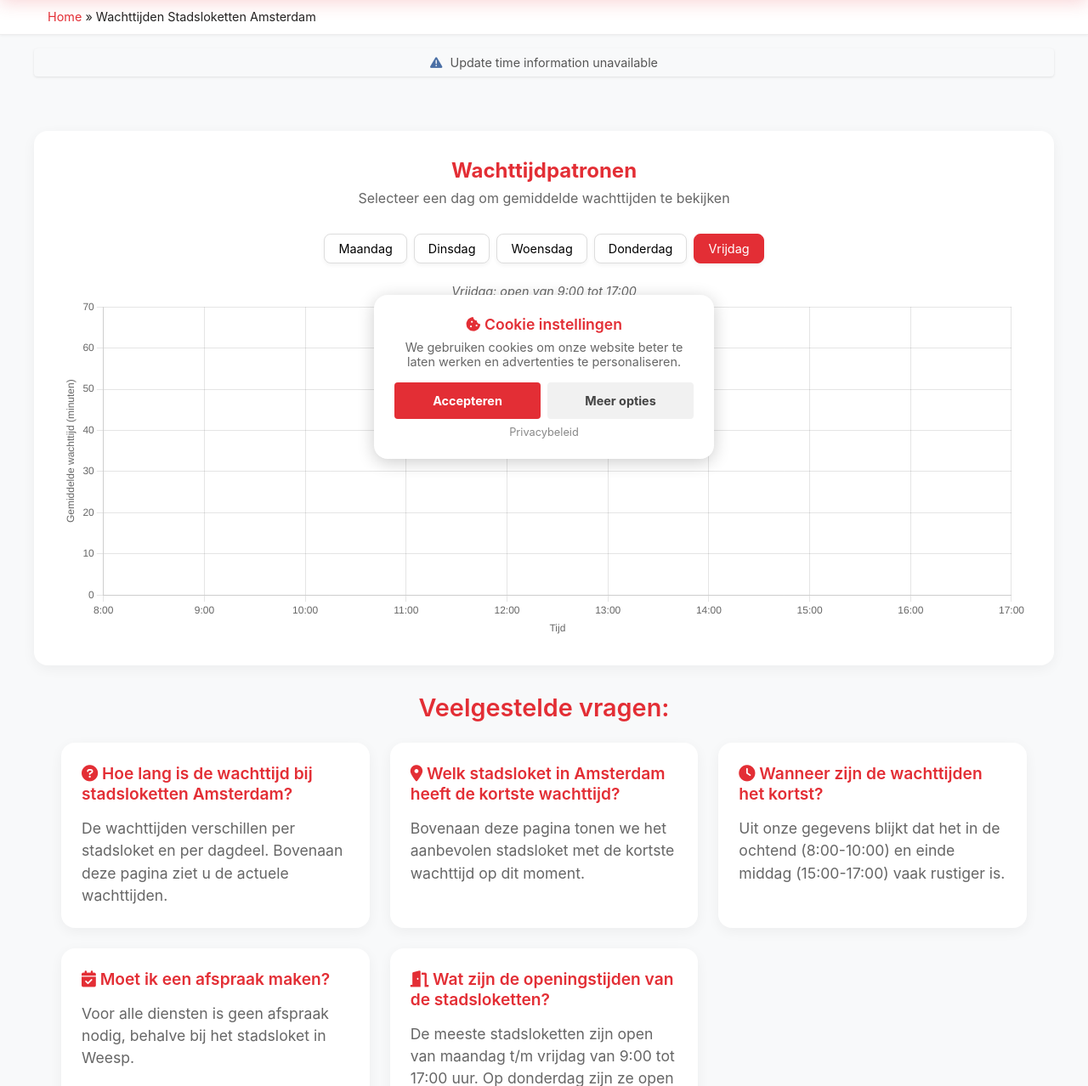
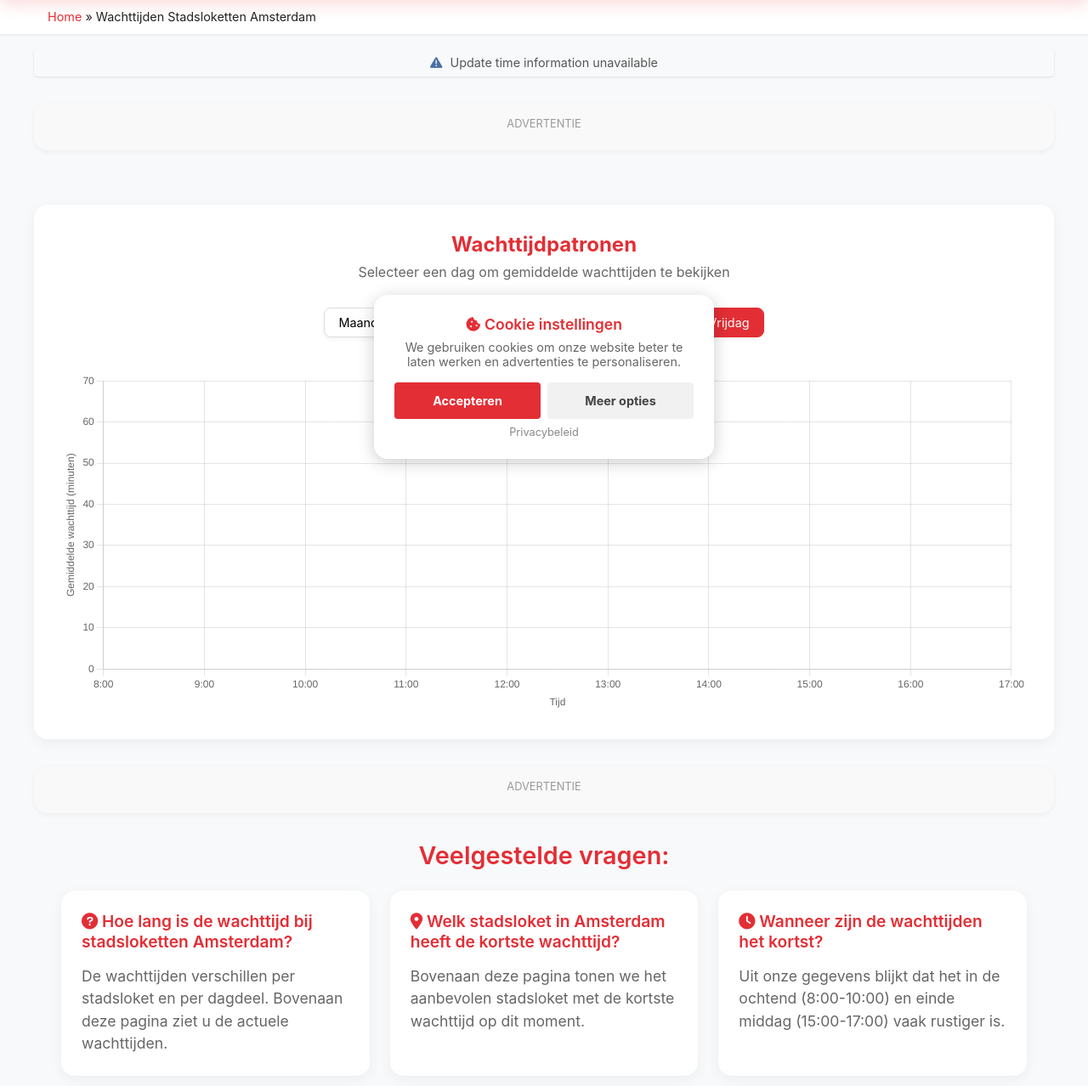
Before and after one commit to TJKNL/StadsloketWachtWijzer, a Flask app: page / in a window 1280 px wide. Shown: the part 240-1518 px from the top of the page at 85% size. Run offline with Flask 3, Linux system fonts and the light colour scheme; data that the repository does not hold is empty; some libraries are stand-ins or nearby versions.

Commit message:
Add ad container styling and implement ad placements in templates with translations

```diff
--- a/static/style.css
+++ b/static/style.css
@@ -564,6 +564,26 @@ a:focus, button:focus {
     font-style: italic;
 }
 
+/* Ad container styling */
+.ad-container {
+    max-width: 1200px;
+    margin: 2rem auto;
+    padding: 1rem;
+    background-color: #f9f9f9;
+    border-radius: 16px;
+    text-align: center;
+    box-shadow: 0 2px 6px rgba(0, 0, 0, 0.05);
+    overflow: hidden;
+}
+
+.ad-label {
+    text-align: center;
+    font-size: 0.8rem;
+    color: #999;
+    margin-bottom: 0.5rem;
+    text-transform: uppercase;
+}
+
 @media (max-width: 768px) {
     .cookie-bento {
         left: 20px;
@@ -586,3 +606,11 @@ a:focus, button:focus {
         height: 60vh; /* Taller on mobile */
     }
 }
+
+/* Responsive ad styling */
+@media (max-width: 768px) {
+    .ad-container {
+        padding: 0.5rem;
+        margin: 1rem auto;
+    }
+}
--- a/templates/index.html
+++ b/templates/index.html
@@ -23,6 +23,18 @@
 
         <!-- Google AdSense -->
         <script async src="https://pagead2.googlesyndication.com/pagead/js/adsbygoogle.js?client=ca-pub-4863672404977337" crossorigin="anonymous"></script>
+
+        <!-- Custom script to ensure ads load after content -->
+        <script>
+        // Ensure ads only load after page content
+        window.addEventListener('load', function() {
+            // This will be triggered once the entire page is fully loaded
+            var adElements = document.querySelectorAll('.adsbygoogle');
+            for (var i = 0; i < adElements.length; i++) {
+                (adsbygoogle = window.adsbygoogle || []).push({});
+            }
+        });
+        </script>
 
         <!-- Primary Meta Tags -->
         <meta charset="UTF-8">
@@ -226,6 +238,17 @@
     </div>
     {% endif %}
 
+    <!-- Ad placement between content sections - with clear labeling -->
+    <div class="ad-container">
+        <div class="ad-label">{{ translations[lang]['advertisement'] }}</div>
+        <ins class="adsbygoogle"
+             style="display:block"
+             data-ad-client="ca-pub-4863672404977337"
+             data-ad-slot="4370543747"
+             data-ad-format="auto"
+             data-full-width-responsive="true"></ins>
+    </div>
+
     <div class="bento">
         {% for loket in loket_data %}
         <div>
@@ -255,6 +278,17 @@
         <div class="chart-responsive-wrapper">
             <canvas id="seasonalityChart"></canvas>
         </div>
+    </div>
+
+    <!-- Second ad placement within content - with clear labeling -->
+    <div class="ad-container">
+        <div class="ad-label">{{ translations[lang]['advertisement'] }}</div>
+        <ins class="adsbygoogle"
+             style="display:block"
+             data-ad-client="ca-pub-4863672404977337"
+             data-ad-slot="4370543747"
+             data-ad-format="auto"
+             data-full-width-responsive="true"></ins>
     </div>
 
     <!-- FAQ Section - Updated to match bento box style -->
--- a/templates/privacy.html
+++ b/templates/privacy.html
@@ -15,6 +15,8 @@
         gtag('config', 'G-4XECBEDSBR', { 'analytics_storage': 'denied' });
       }
     </script>
+
+    <!-- Remove AdSense code from privacy policy page -->
 
     <!-- Primary Meta Tags -->
     <meta charset="UTF-8">
--- a/translations.py
+++ b/translations.py
@@ -47,7 +47,8 @@ translations = {
         'faq_q4_text': "Voor alle diensten is geen afspraak nodig, behalve bij het stadsloket in Weesp.",
         'faq_q5_title': "Wat zijn de openingstijden van de stadsloketten?",
         'faq_q5_text': "De meeste stadsloketten zijn open van maandag t/m vrijdag van 9:00 tot 17:00 uur. Op donderdag zijn ze open tot 20:00 uur. Op zaterdag en zondag zijn alle stadsloketten gesloten.",
-        'extended_hours': 'verlengde openingstijden'
+        'extended_hours': 'verlengde openingstijden',
+        'advertisement': 'Advertentie'
     },
     'en': {
         'hero_title': "Amsterdam City Offices Wait Times",
@@ -97,7 +98,8 @@ translations = {
         'faq_q4_text': "No appointment is required for most services; Weesp location still requires one.",
         'faq_q5_title': "What are the opening hours of the city offices?",
         'faq_q5_text': "Most city offices are open Monday to Friday from 9:00 to 17:00. On Thursdays, they're open until 20:00. All city offices are closed on Saturday and Sunday.",
-        'extended_hours': 'extended hours'
+        'extended_hours': 'extended hours',
+        'advertisement': 'Advertisement'
     },
     'tr': {
         'hero_title': "Amsterdam Şehir Ofisleri Bekleme Süreleri",
@@ -147,7 +149,8 @@ translations = {
         'faq_q4_text': "Çoğu işlem için randevuya gerek yoktur, ancak Weesp ofisi için gereklidir.",
         'faq_q5_title': "Şehir ofislerinin çalışma saatleri nelerdir?",
         'faq_q5_text': "Şehir ofisleri genellikle Pazartesi'den Cuma'ya 9:00 ile 17:00 arasında açıktır. Perşembe günleri 20:00'e kadar açıktır. Cumartesi ve Pazar günleri tüm şehir ofisleri kapalıdır.",
-        'extended_hours': 'uzatılmış saatler'
+        'extended_hours': 'uzatılmış saatler',
+        'advertisement': 'Reklam'
     },
     'ma': {
         'hero_title': "أوقات الانتظار في مكاتب مدينة أمستردام",
@@ -197,6 +200,7 @@ translations = {
         'faq_q4_text': "لا تحتاج إلى موعد لمعظم الخدمات؛ لا يزال يتعين عليك حجز موعد في مكتب Weesp.",
         'faq_q5_title': "ما هي ساعات عمل مكاتب المدينة؟",
         'faq_q5_text': "معظم مكاتب المدينة مفتوحة من الإثنين إلى الجمعة من الساعة 9:00 حتى 17:00. في أيام الخميس، تظل مفتوحة حتى الساعة 20:00. جميع مكاتب المدينة مغلقة يومي السبت والأحد.",
-        'extended_hours': 'ساعات ممتدة'
+        'extended_hours': 'ساعات ممتدة',
+        'advertisement': 'إعلان'
     }
 }
```
